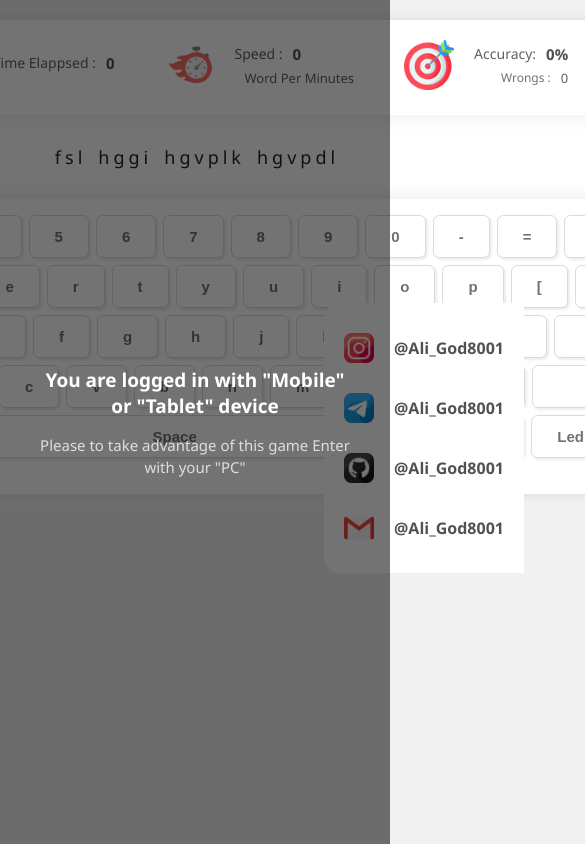
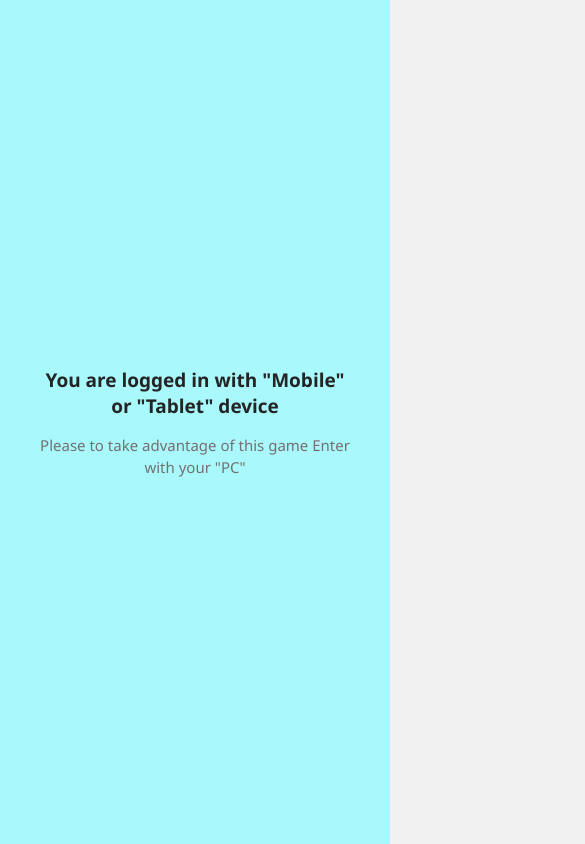
Before and after one commit to AliGod8001/React-Type-Speed, a React (Vite) app: page / in a window 390 px wide. Shown: the top 844 px of the page, 585 px wide, since content can reach past the window. Built offline with nearby package versions, Linux system fonts and the light colour scheme.

Commit message:
[CHNG] change dont use mobile logic.

```diff
--- a/src/components/ui/card/Wrapper.tsx
+++ b/src/components/ui/card/Wrapper.tsx
@@ -30,13 +30,13 @@ const Wrapper = ({
         }
     }, [])
 
-    return <>
-        {windowWidth < 992 && <OverlayWarning />}
-        <SocialsList />
-        <div className={styles.wrapper}>
-            {children}
-        </div>
-    </>
+    let output = <><SocialsList /><div className={styles.wrapper}>{children}</div></>
+
+    if ( windowWidth < 992 ) {
+        output = <OverlayWarning />
+    }
+
+    return <>{output}</>
 }
 
 export default Wrapper;
--- a/src/components/ui/overlay-warning/OverlayWarning.module.css
+++ b/src/components/ui/overlay-warning/OverlayWarning.module.css
@@ -4,7 +4,7 @@
     left: 0;
     width: 100%;
     height: 100vh;
-    background-color: rgba(0, 0, 0, 0.55);
+    background-color: var(--primary-color);
     display: flex;
     align-items: center;
     justify-content: center;
@@ -19,14 +19,14 @@
 
 .title {
     display: block;
-    color: white;
+    color: #242424;
     font-size: 19px;
     font-weight: 800;
     margin-bottom: 15px;
 }
 
 .text {
-    color: #dddddd;
+    color: #747070;
     font-size: 15px;
     font-weight: 500;
 }
```
